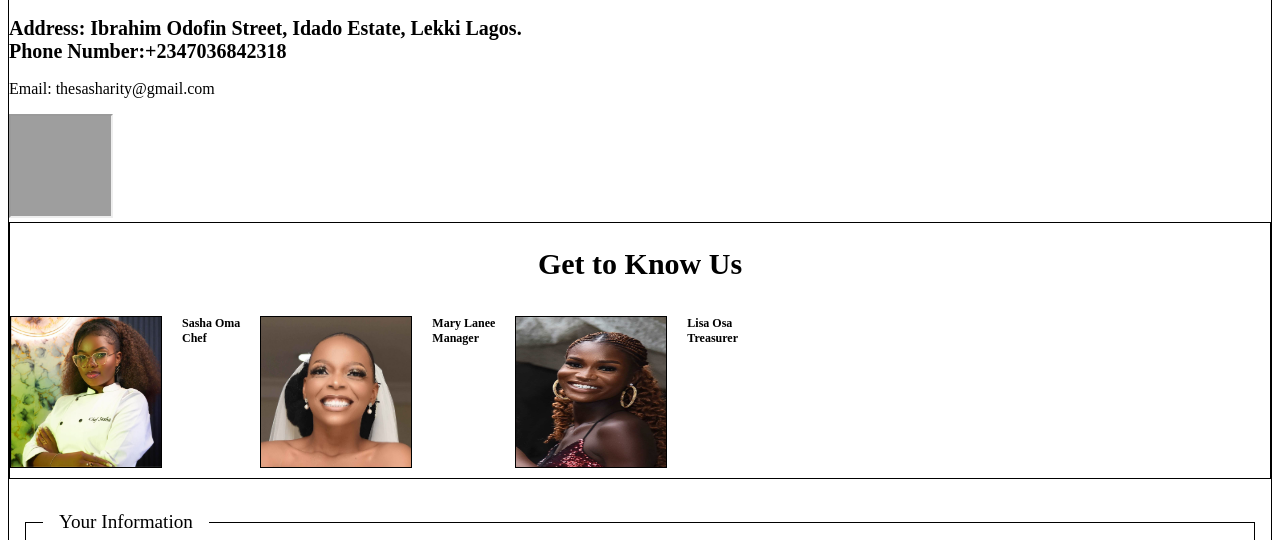
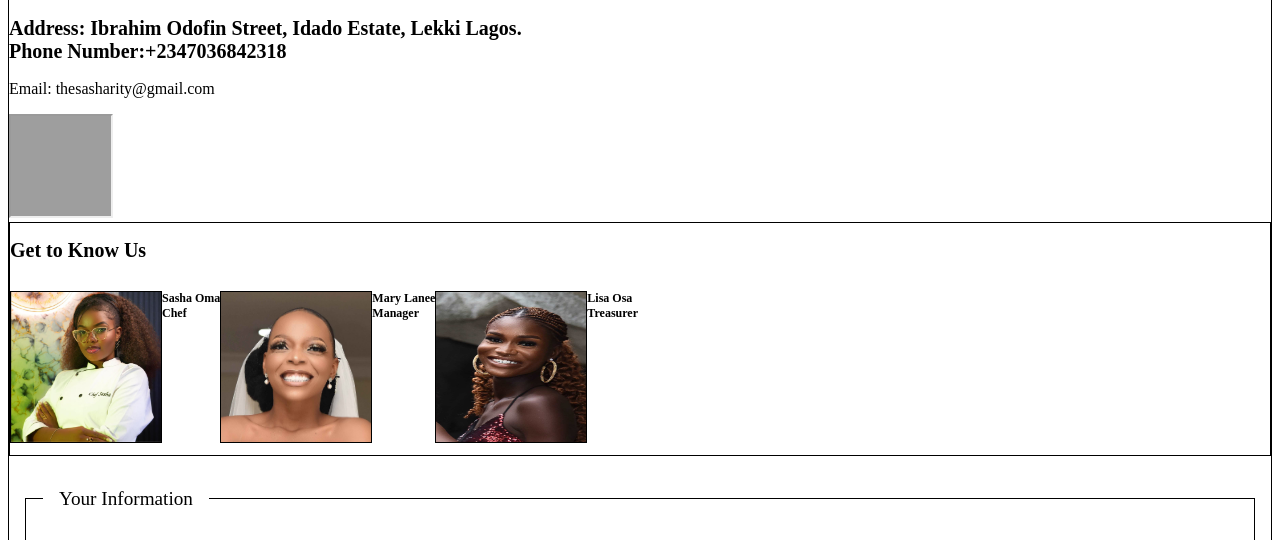
Before and after one commit to sasharity/wdd130, a plain HTML site: page wwr/contact.html in a window 1280 px wide. Shown: the part 232-772 px from the top of the page. Drawn offline with Linux system fonts and the light colour scheme; grey boxes are pictures that could not be loaded.

Commit message:
Contact updated

```diff
--- a/wwr/contact.html
+++ b/wwr/contact.html
@@ -34,14 +34,14 @@
                 <div class="map">
                     <iframe src="https://www.google.com/maps/embed?pb=!1m14!1m12!1m3!1d907.1452828742231!2d3.520373223686997!3d6.442667475473936!2m3!1f0!2f0!3f0!3m2!1i1024!2i768!4f13.1!5e0!3m2!1sen!2sng!4v1729078844390!5m2!1sen!2sng" width="600" height="450" allowfullscreen="" loading="lazy" referrerpolicy="no-referrer-when-downgrade"></iframe></div>
                 <section>
-                    <h1> Get to Know Us
-                    </h1>
-                    <h2 class="hero">
+                    <h2> Get to Know Us
+                    </h2>
+                    <h3 class="hero">
 
                     <img src="images/Employee1.jpg" alt="image">Sasha Oma<br>Chef
                     <img src="images/Employee2.jpg" alt="Background image">Mary Lanee<br>Manager
                     <img src="images/Employee3.jpg" alt="Background image">Lisa Osa<br>Treasurer
-                    </h2>
+                    </h3>
                 </section>
 
             </div>
--- a/wwr/styles/rafting.css
+++ b/wwr/styles/rafting.css
@@ -119,7 +119,7 @@
         text-decoration: none;
         border-radius: 5px;
     }
-    /* Info Grid Section */
+
     .info-grid {
         display: grid;
         grid-template-columns: 1fr 1fr;
```
